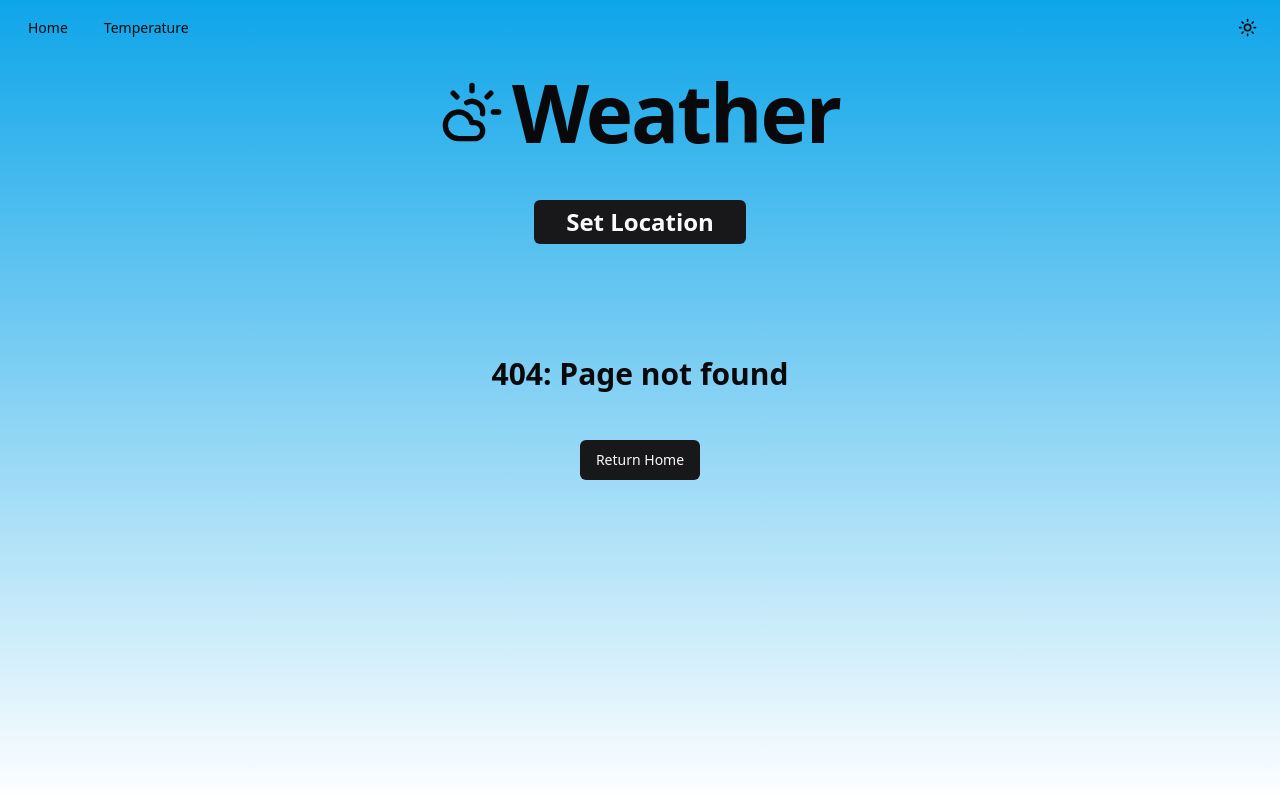
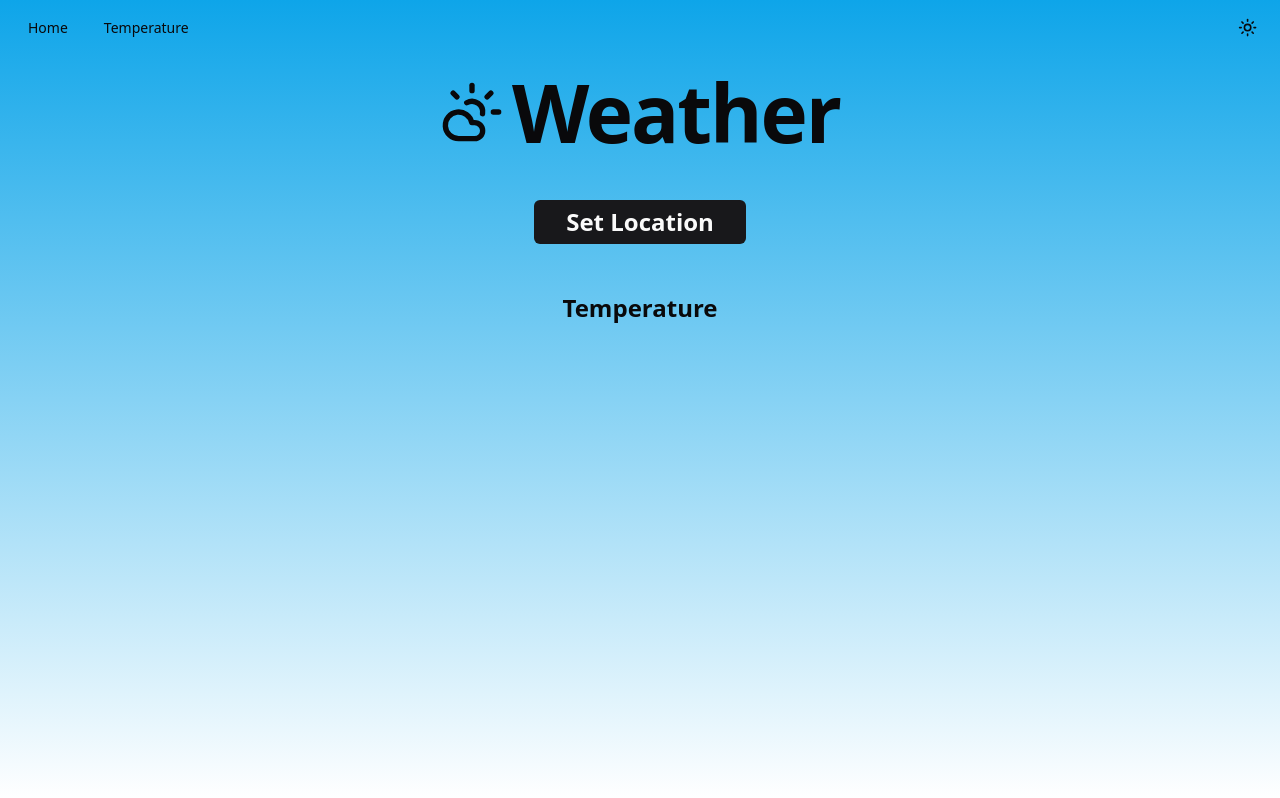
Before and after one commit to timmo001/weather.timmo.dev, a Next.js app: page /temperature in a window 1280 px wide. Before the commit this address had no page. Built offline with nearby package versions, Linux system fonts and the light colour scheme.

Commit message:
Add placeholder temperature page

```diff
--- /dev/null
+++ b/src/app/temperature/page.tsx
@@ -0,0 +1,9 @@
+export default function TemperaturePage() {
+  return (
+    <>
+      <section className="flex w-full flex-col items-center gap-3 delay-300 duration-300 animate-in fade-in">
+        <h2 className="text-2xl font-bold">Temperature</h2>
+      </section>
+    </>
+  );
+}
```
